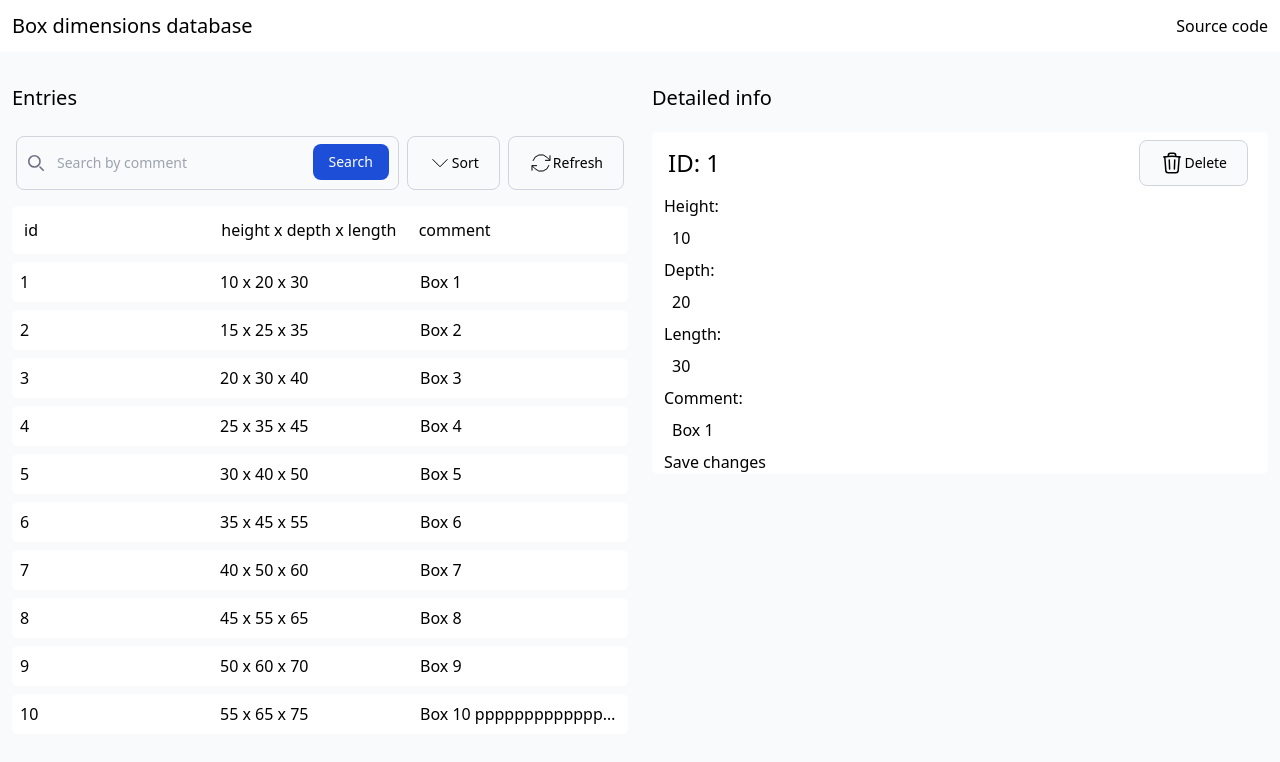
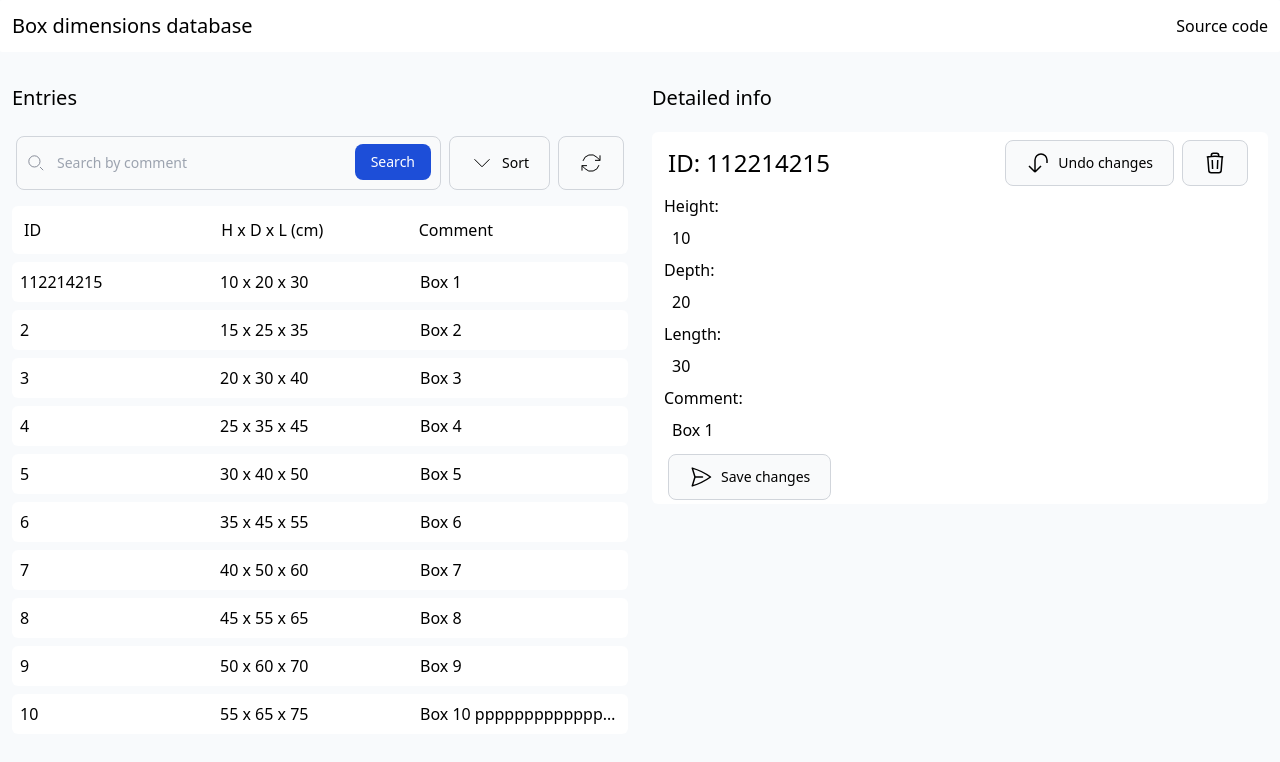
Before and after one commit to kristianka/boxdb-app, a React (Vite) app: page / in a window 1280 px wide. Shown: the top 762 px of the page. Built offline with nearby package versions, Linux system fonts and the light colour scheme.

Commit message:
add new buttons, change id to string

```diff
--- a/src/App.tsx
+++ b/src/App.tsx
@@ -6,17 +6,23 @@
 import BoxDetails from "./components/BoxDetails";
 
 const boxes = [
-  { id: 1, height: 10, depth: 20, length: 30, comment: "Box 1" },
-  { id: 2, height: 15, depth: 25, length: 35, comment: "Box 2" },
-  { id: 3, height: 20, depth: 30, length: 40, comment: "Box 3" },
-  { id: 4, height: 25, depth: 35, length: 45, comment: "Box 4" },
-  { id: 5, height: 30, depth: 40, length: 50, comment: "Box 5" },
-  { id: 6, height: 35, depth: 45, length: 55, comment: "Box 6" },
-  { id: 7, height: 40, depth: 50, length: 60, comment: "Box 7" },
-  { id: 8, height: 45, depth: 55, length: 65, comment: "Box 8" },
-  { id: 9, height: 50, depth: 60, length: 70, comment: "Box 9" },
   {
-    id: 10,
+    id: "112214215",
+    height: 10,
+    depth: 20,
+    length: 30,
+    comment: "Box 1",
+  },
+  { id: "2", height: 15, depth: 25, length: 35, comment: "Box 2" },
+  { id: "3", height: 20, depth: 30, length: 40, comment: "Box 3" },
+  { id: "4", height: 25, depth: 35, length: 45, comment: "Box 4" },
+  { id: "5", height: 30, depth: 40, length: 50, comment: "Box 5" },
+  { id: "6", height: 35, depth: 45, length: 55, comment: "Box 6" },
+  { id: "7", height: 40, depth: 50, length: 60, comment: "Box 7" },
+  { id: "8", height: 45, depth: 55, length: 65, comment: "Box 8" },
+  { id: "9", height: 50, depth: 60, length: 70, comment: "Box 9" },
+  {
+    id: "10",
     height: 55,
     depth: 65,
     length: 75,
@@ -45,7 +51,7 @@
                 fill="none"
                 viewBox="0 0 24 24"
                 stroke="currentColor"
-                className="size-6"
+                className="mr-2 size-6"
               >
                 <path d="m19.5 8.25-7.5 7.5-7.5-7.5" />
               </svg>
@@ -65,13 +71,12 @@
               >
                 <path d="M16.023 9.348h4.992v-.001M2.985 19.644v-4.992m0 0h4.992m-4.993 0 3.181 3.183a8.25 8.25 0 0 0 13.803-3.7M4.031 9.865a8.25 8.25 0 0 1 13.803-3.7l3.181 3.182m0-4.991v4.99" />
               </svg>
-              Refresh
             </button>
           </div>
           <div className="mb-2 grid grid-cols-3 rounded-md bg-white p-3">
-            <span>id</span>
-            <span>height x depth x length</span>
-            <span>comment</span>
+            <span>ID</span>
+            <span>H x D x L (cm)</span>
+            <span>Comment</span>
           </div>
           {boxes.map((box) => (
             <div
--- a/src/components/BoxDetails.tsx
+++ b/src/components/BoxDetails.tsx
@@ -12,12 +12,33 @@
   const [length, setLength] = useState(box.length);
   const [comment, setComment] = useState(box.comment);
 
+  const saveChanges = () => {
+    console.log("save changes");
+  };
+
   console.log("in box", box);
   return (
     <div className="rounded-md bg-white">
       <div className="m-3 mb-5 flex flex-col">
         <div className="m-1 flex items-center justify-between">
-          <h2 className="text-2xl ">ID: {id}</h2>
+          <h2 className="text-2xl">ID: {id}</h2>
+          <div className="flex">
+            <button
+              type="button"
+              className="m-1 inline-flex items-center rounded-lg border border-gray-300 bg-gray-50 px-5 py-2.5 text-center text-sm font-medium hover:bg-gray-300"
+            >
+              <svg
+                xmlns="http://www.w3.org/2000/svg"
+                fill="none"
+                viewBox="0 0 24 24"
+                strokeWidth={1.5}
+                stroke="currentColor"
+                className="mr-2 size-6"
+              >
+                <path d="m15 15-6 6m0 0-6-6m6 6V9a6 6 0 0 1 12 0v3" />
+              </svg>
+              Undo changes
+            </button>
             <button
               type="button"
               className="m-1 inline-flex items-center rounded-lg border border-gray-300 bg-gray-50 px-5 py-2.5 text-center text-sm font-medium hover:bg-red-500"
@@ -30,14 +51,10 @@
                 stroke="currentColor"
                 className="size-6"
               >
-              <path
-                strokeLinecap="round"
-                strokeLinejoin="round"
-                d="m14.74 9-.346 9m-4.788 0L9.26 9m9.968-3.21c.342.052.682.107 1.022.166m-1.022-.165L18.16 19.673a2.25 2.25 0 0 1-2.244 2.077H8.084a2.25 2.25 0 0 1-2.244-2.077L4.772 5.79m14.456 0a48.108 48.108 0 0 0-3.478-.397m-12 .562c.34-.059.68-.114 1.022-.165m0 0a48.11 48.11 0 0 1 3.478-.397m7.5 0v-.916c0-1.18-.91-2.164-2.09-2.201a51.964 51.964 0 0 0-3.32 0c-1.18.037-2.09 1.022-2.09 2.201v.916m7.5 0a48.667 48.667 0 0 0-7.5 0"
-              />
+                <path d="m14.74 9-.346 9m-4.788 0L9.26 9m9.968-3.21c.342.052.682.107 1.022.166m-1.022-.165L18.16 19.673a2.25 2.25 0 0 1-2.244 2.077H8.084a2.25 2.25 0 0 1-2.244-2.077L4.772 5.79m14.456 0a48.108 48.108 0 0 0-3.478-.397m-12 .562c.34-.059.68-.114 1.022-.165m0 0a48.11 48.11 0 0 1 3.478-.397m7.5 0v-.916c0-1.18-.91-2.164-2.09-2.201a51.964 51.964 0 0 0-3.32 0c-1.18.037-2.09 1.022-2.09 2.201v.916m7.5 0a48.667 48.667 0 0 0-7.5 0" />
               </svg>
-            Delete
             </button>
+          </div>
         </div>
         <form action="">
           <div className="">
@@ -80,7 +97,27 @@
               onChange={(e) => setComment(e.target.value)}
             />
           </div>
-          <input type="submit" value="Save changes"></input>
+          <button
+            type="button"
+            className="m-1 inline-flex items-center rounded-lg border border-gray-300 bg-gray-50 px-5 py-2.5 text-center text-sm font-medium hover:bg-green-500"
+            onClick={saveChanges}
+          >
+            <svg
+              xmlns="http://www.w3.org/2000/svg"
+              fill="none"
+              viewBox="0 0 24 24"
+              strokeWidth={1.5}
+              stroke="currentColor"
+              className="mr-2 size-6"
+            >
+              <path
+                strokeLinecap="round"
+                strokeLinejoin="round"
+                d="M6 12 3.269 3.125A59.769 59.769 0 0 1 21.485 12 59.768 59.768 0 0 1 3.27 20.875L5.999 12Zm0 0h7.5"
+              />
+            </svg>
+            Save changes
+          </button>
         </form>
       </div>
     </div>
--- a/src/components/Search.tsx
+++ b/src/components/Search.tsx
@@ -15,9 +15,6 @@
           >
             <path
               stroke="currentColor"
-              stroke-linecap="round"
-              stroke-linejoin="round"
-              stroke-width="2"
               d="m19 19-4-4m0-7A7 7 0 1 1 1 8a7 7 0 0 1 14 0Z"
             />
           </svg>
--- a/types.ts
+++ b/types.ts
@@ -1,5 +1,5 @@
 export interface Box {
-  id: number;
+  id: string;
   height: number;
   depth: number;
   length: number;
```
Lines whose indentation alone changed are shown as unchanged.
